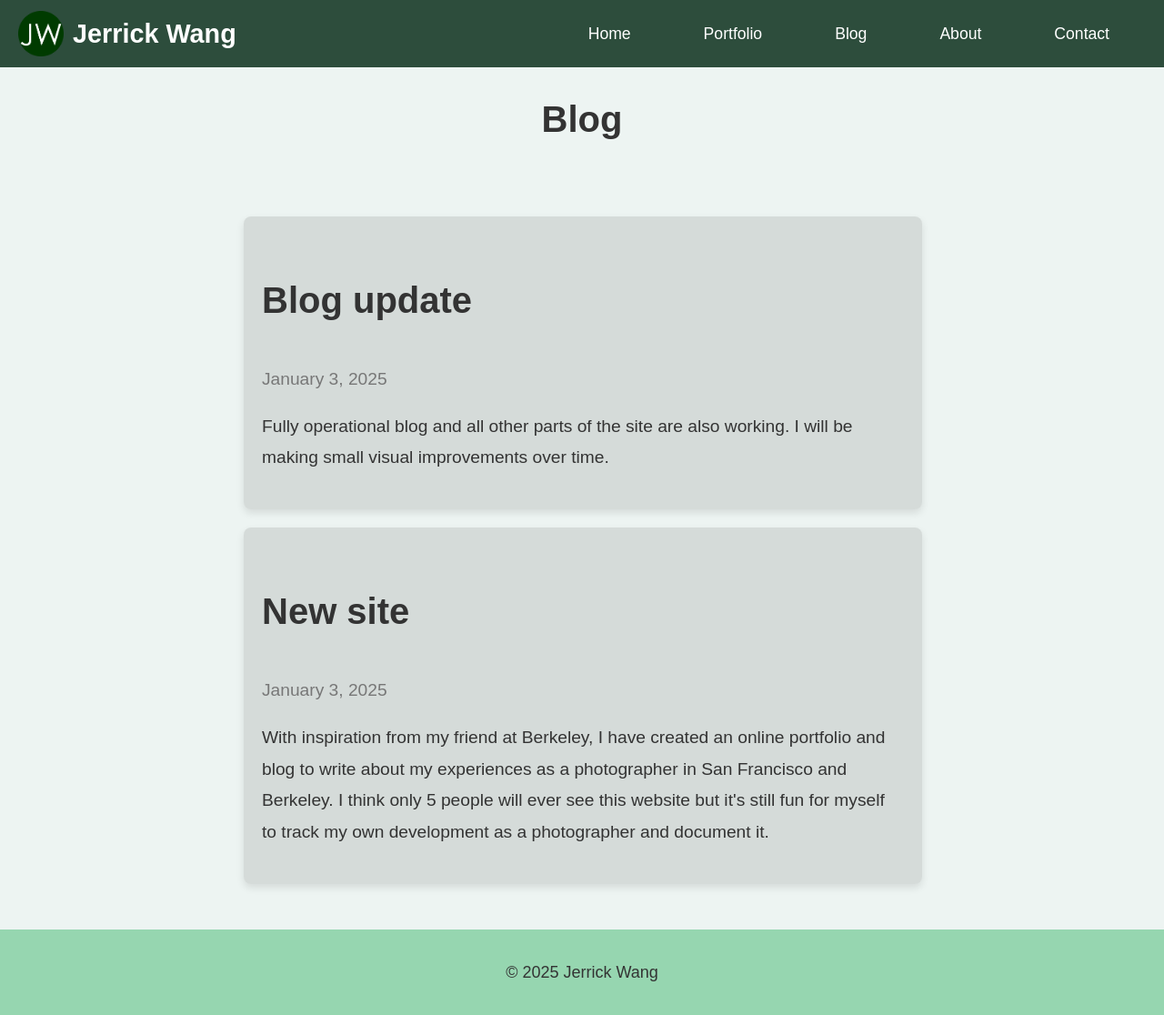
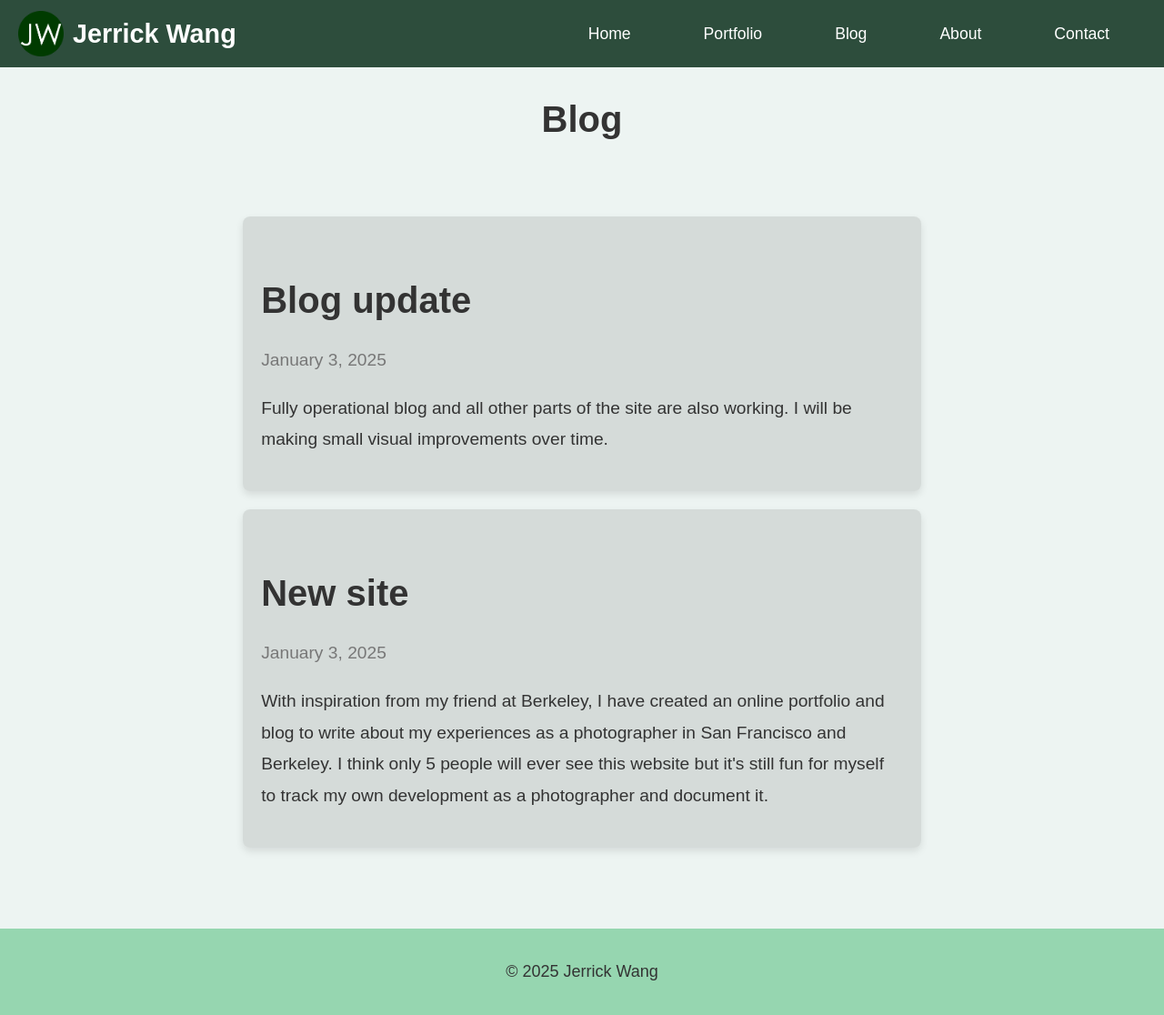
Before and after one commit to jerrickwang/jerrickwang.github.io, a Jekyll site: the page built from blog.md, in a window 1280 px wide and 1116 px high. Shown: the whole window at 91% size. Built offline with Jekyll 4.4.1, drawn with Linux system fonts in a browser that asks for light colours.

Commit message:
Update style.css

```diff
--- a/assets/css/style.css
+++ b/assets/css/style.css
@@ -1,27 +1,31 @@
 /* Global font styling with Montserrat */
 body {
-  font-family: 'Montserrat', Arial, sans-serif; /* Use Montserrat with fallback fonts */
-  line-height: 1.6; /* Improves readability */
+  font-family: 'Montserrat', Arial, sans-serif;
+  line-height: 1.6;
   margin: 0;
   padding: 0;
   background-color: #EDF4F2;
-  color: #333; /* Default text color */
-  box-sizing: border-box; /* Applies box-sizing globally */
-  font-size: 18px; /* Increased base font size for better readability */
+  color: #333;
+  box-sizing: border-box;
+  font-size: 18px;
+
+  /* Use flexbox to layout body content */
+  display: flex;
+  flex-direction: column; /* Align the children (header, main, footer) vertically */
+  min-height: 100vh; /* Ensures that the body takes at least the full height of the viewport */
 }
 
 /* Full-width navigation bar */
 nav {
-  background: #2d4d3c; /* Emerald dark green color for navbar */
-  color: #fff; /* Navigation text color */
-  width: 100%; /* Full screen width */
-  padding: 12px 0; /* Slightly larger padding for better touch targets */
-  position: sticky; /* Sticks to the top on scroll */
+  background: #2d4d3c;
+  color: #fff;
+  width: 100%;
+  padding: 12px 0;
+  position: sticky;
   top: 0;
-  z-index: 1000; /* Ensures the nav bar stays above other elements */
+  z-index: 1000;
 }
 
-/* Inner container to center navigation links */
 .nav-container {
   display: flex;
   justify-content: space-between;
@@ -29,7 +33,6 @@
   padding: 0 20px;
 }
 
-/* Logo and name */
 .logo {
   display: flex;
   align-items: center;
@@ -38,17 +41,15 @@
 .logo img {
   height: 50px;
   width: auto;
-  margin-right: 10px; /* Space between logo and text */
+  margin-right: 10px;
 }
 
 .logo-name {
-  font-family: 'Montserrat', sans-serif;
   font-weight: 700;
-  color: #fff; /* White text color */
+  color: #fff;
   font-size: 1.8rem;
 }
 
-/* Navigation links styling */
 nav ul {
   list-style: none;
   margin: 0;
@@ -68,7 +69,7 @@
   padding: 12px 20px;
   font-size: 1.1rem;
   transition: background 0.3s ease;
-  border-radius: 5px; /* Rounded corners for navigation items */
+  border-radius: 5px;
 }
 
 nav ul li a:hover {
@@ -87,10 +88,11 @@
 
 /* Main content styling */
 main {
-  max-width: 80%; /* Limits the width of the main content */
-  margin: 0 auto; /* Centers the content */
-  padding: 30px 120px; /* Increased padding for better spacing */
-  box-sizing: border-box; /* Ensures padding doesn't affect width */
+  max-width: 80%;
+  margin: 0 auto;
+  padding: 30px 120px;
+  box-sizing: border-box;
+  flex-grow: 1; /* Ensures that the main content takes up available space */
 }
 
 /* Footer styling */
@@ -102,7 +104,7 @@
   color: #333;
 }
 
-/* Images */
+/* Other styles */
 img {
   max-width: 100%;
   height: auto;
@@ -110,7 +112,6 @@
   margin: 0 auto;
 }
 
-/* Buttons */
 button {
   font-family: 'Montserrat', sans-serif;
   font-weight: 400;
@@ -134,10 +135,10 @@
   display: inline-block;
   text-align: center;
   margin-bottom: 25px;
-  background: rgba(0, 0, 0, 0.3); /* Initial background with some opacity */
-  padding: 12px; /* Increased padding */
-  border-radius: 8px; /* Optional: Rounds the corners of the container */
-  transition: background 0.3s ease; /* Smooth transition for the background */
+  background: rgba(0, 0, 0, 0.3);
+  padding: 12px;
+  border-radius: 8px;
+  transition: background 0.3s ease;
 }
 
 .image-container img {
@@ -147,14 +148,13 @@
   height: auto;
   display: block;
   margin: 0 auto;
-  cursor: pointer; /* Shows a pointer cursor to indicate the image is clickable */
+  cursor: pointer;
 }
 
 .image-container:hover {
-  background: rgba(0, 0, 0, 1); /* Full black background on hover */
+  background: rgba(0, 0, 0, 1);
 }
 
-/* Image description (alt text) */
 .image-description {
   position: absolute;
   top: 50%;
@@ -236,10 +236,9 @@
   }
 }
 
-/* Blog Post Container */
 .blog-post-container {
   width: 90%;
-  margin: 20px; /* Reduced the margin to decrease space above the container */
+  margin: 20px auto;
   padding: 20px;
   background-color: rgba(0, 0, 0, 0.1);
   border-radius: 8px;
@@ -250,11 +249,13 @@
   font-size: 2.5rem;
   font-weight: 700;
   color: #333;
+  margin-bottom: 10px;
 }
 
 .post-date {
   font-size: 1.2rem;
   color: #777;
+  margin-bottom: 20px;
 }
 
 .post-body {
```
